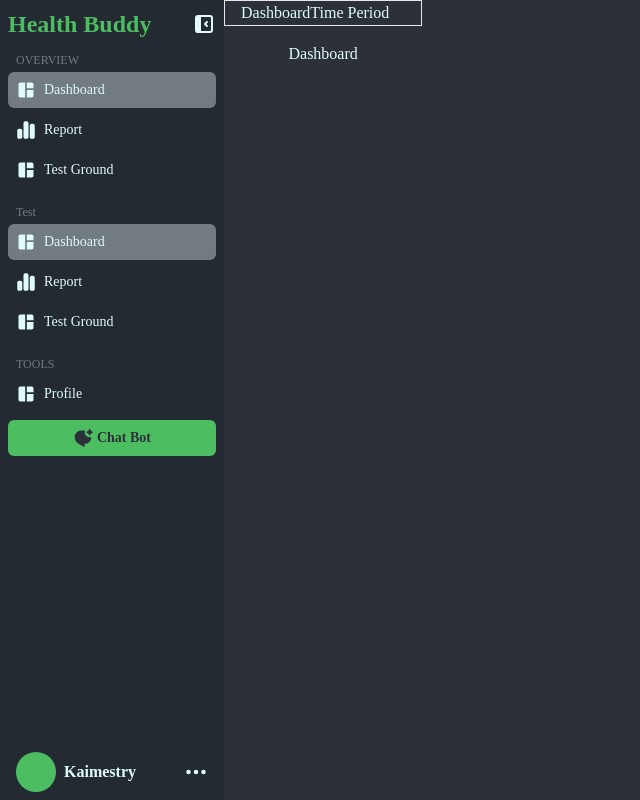
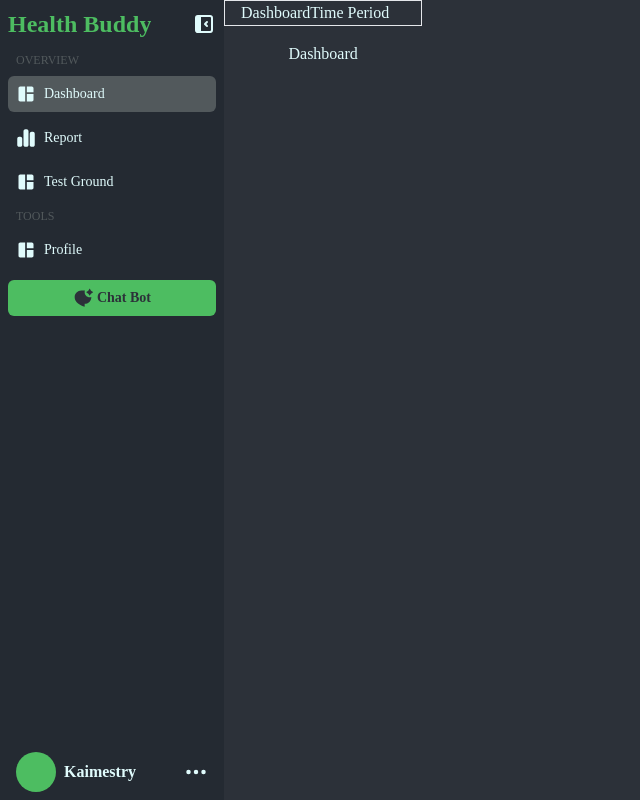
Before and after one commit to Kaimestry/ReactPractice, a React (Vite) app: page /dashboard in a window 1280 px wide. Shown: the whole page, without its empty margins (0-640 px from the left). Built offline with nearby package versions, Linux system fonts and the light colour scheme; a web font is replaced by a local one.

Commit message:
update: nav UX

```diff
--- a/src/components/NavBar/Nav.tsx
+++ b/src/components/NavBar/Nav.tsx
@@ -24,10 +24,11 @@ const Nav = () => {
         </section>
 
         {/* Navigation */}
-        <div className="flex flex-col gap-4">
+        <div className="flex flex-col gap-2">
           {NAV_GROUPS.map((group) => (
-            <nav key={group.title} className="flex flex-col gap-1">
+            <nav key={group.title} className="flex flex-col gap-2">
               <h2 className="nav-title">{group.title}</h2>
+              <h2 className="collapsed-title">----</h2>
 
               {group.items.map((item, index) => {
                 // ACTION ITEM
--- a/src/components/NavBar/nav.config.ts
+++ b/src/components/NavBar/nav.config.ts
@@ -40,14 +40,6 @@ export const NAV_GROUPS = [
     ],
   },
   {
-    title: "Test",
-    items: [
-      { type: "route", route: ROUTES.dashboard, icon: MdSpaceDashboard },
-      { type: "route", route: ROUTES.report, icon: FaChartSimple },
-      { type: "route", route: ROUTES.test, icon: MdSpaceDashboard },
-    ],
-  },
-  {
     title: "TOOLS",
     items: [
       { type: "route", route: ROUTES.profile, icon: MdSpaceDashboard },
--- a/src/index.css
+++ b/src/index.css
@@ -6,7 +6,7 @@
 :root {
   /* your palette */
   --color-primary-900: #2c3139;
-  --color-primary-700: #717b80;
+  --color-primary-700: #52595c;
   --color-primary-500: #9fb0b9;
   --color-primary-300: #c9dddf;
   --color-primary-100: #e0fbfc;
@@ -134,6 +134,11 @@
     text-overflow: ellipsis; /* optional */
   }
 
+  .collapsed-title {
+    @apply text-xs text-muted ml-2;
+    display: none;
+  }
+
   /*
    NAV SIDEBAR (collapsed)
  */
@@ -145,12 +150,12 @@
     @apply flex justify-center pt-2;
   }
 
-  .nav-sidebar.collapsed .nav-title {
-    opacity: 0;
+  .nav-sidebar.collapsed .action-icon {
+    color: var(--bg-highlight);
   }
 
-  .nav-sidebar.collapsed .action-icon {
-    color: var(--bg-highlight);
+  .nav-sidebar.collapsed .collapsed-title {
+    display: block;
   }
 
   /*
@@ -159,7 +164,8 @@
   .nav-sidebar.collapsed section h1,
   .nav-sidebar.collapsed .nav-link p,
   .nav-sidebar.collapsed .nav-link-action p,
-  .nav-sidebar.collapsed figure {
+  .nav-sidebar.collapsed figure,
+  .nav-sidebar.collapsed .nav-title {
     display: none;
   }
   /* ===========
```
